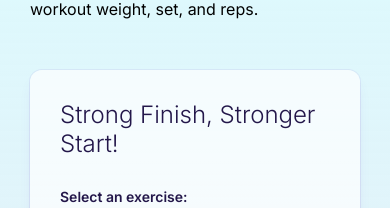
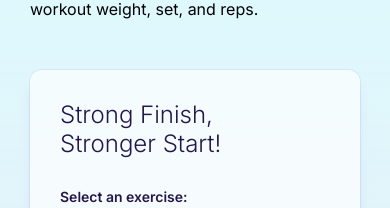
Before and after one commit to jdmendiola/nova, a React (Vite) app in the folder client/: page /new in a window 390 px wide. Shown: the part 247-455 px from the top of the page. Built offline with nearby package versions, Linux system fonts and the light colour scheme; no server answers.

Commit message:
fin responsive for now

```diff
--- a/client/src/components/Columns.jsx
+++ b/client/src/components/Columns.jsx
@@ -20,7 +20,11 @@ export default function Columns() {
           <div id="tile-column">
             {data &&
               Object.keys(data).map((sessionId, index) => (
-                <div id="tile-column-box" key={sessionId}>
+                <div
+                  id="tile-column-box"
+                  className="tile-column-scroll"
+                  key={sessionId}
+                >
                   {index == 0 ? (
                     <h2 id="tileHeader">Latest Workouts</h2>
                   ) : (
--- a/client/src/index.css
+++ b/client/src/index.css
@@ -349,4 +349,16 @@ input {
     flex-direction: column;
     padding: 0 30px 60px 30px;
   }
+  h2#tileHeading {
+    padding: 30px 30px 0 30px;
+    text-wrap: pretty;
+  }
+
+  .tile-column-scroll {
+    overflow: auto;
+  }
+  #tile-table {
+    min-width: 100%;
+    width: fit-content;
+  }
 }
```
